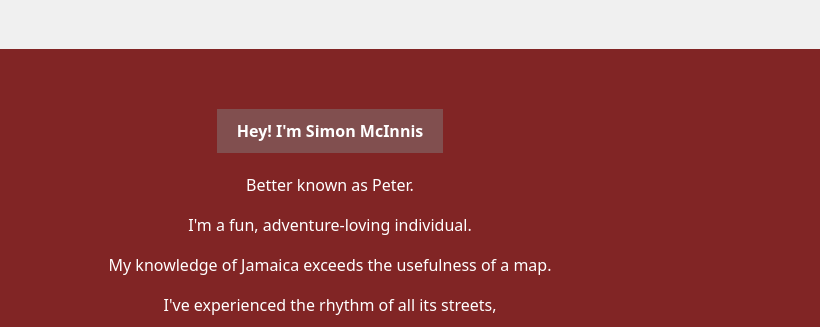
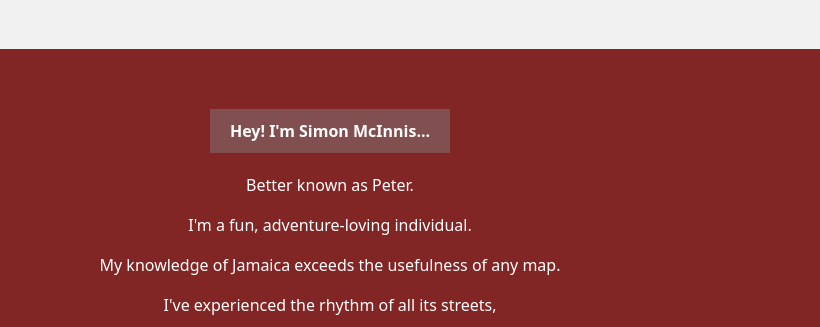
Before and after one commit to Ameliamu/ppp, a plain HTML site: page index.html in a window 1280 px wide. Shown: the part 2295-2622 px from the top of the page, 0-820 px from the left. Drawn offline with nearby package versions, Linux system fonts and the light colour scheme.

Commit message:
Add files via upload

```diff
--- a/index.html
+++ b/index.html
@@ -455,10 +455,10 @@
   <!-- About us Section -->
   <div class="about-section" >
     <div class="about-text" style="text-align: center;">
-      <div class="para-7">Hey! I'm Simon McInnis</div>
+      <div class="para-7">Hey! I'm Simon McInnis...</div>
       <p class="para-8">Better known as Peter.</p>
       <p class="para-8">I'm a fun, adventure-loving individual.</p>
-      <p class="para-8">My knowledge of Jamaica exceeds the usefulness of a map.</p>
+      <p class="para-8">My knowledge of Jamaica exceeds the usefulness of any map.</p>
       <p class="para-8">I've experienced the rhythm of all its streets,</p>
       <p class="para-8">I've tasted the flavors of every parish.</p>
       <p class="para-8" style="padding-bottom: 20px;">A trip with me is insightful and adventurous.</p>
```
Also changed, not shown: About-us.html (+1 -1 lines), Contact-us.html (+1 -1 lines).
